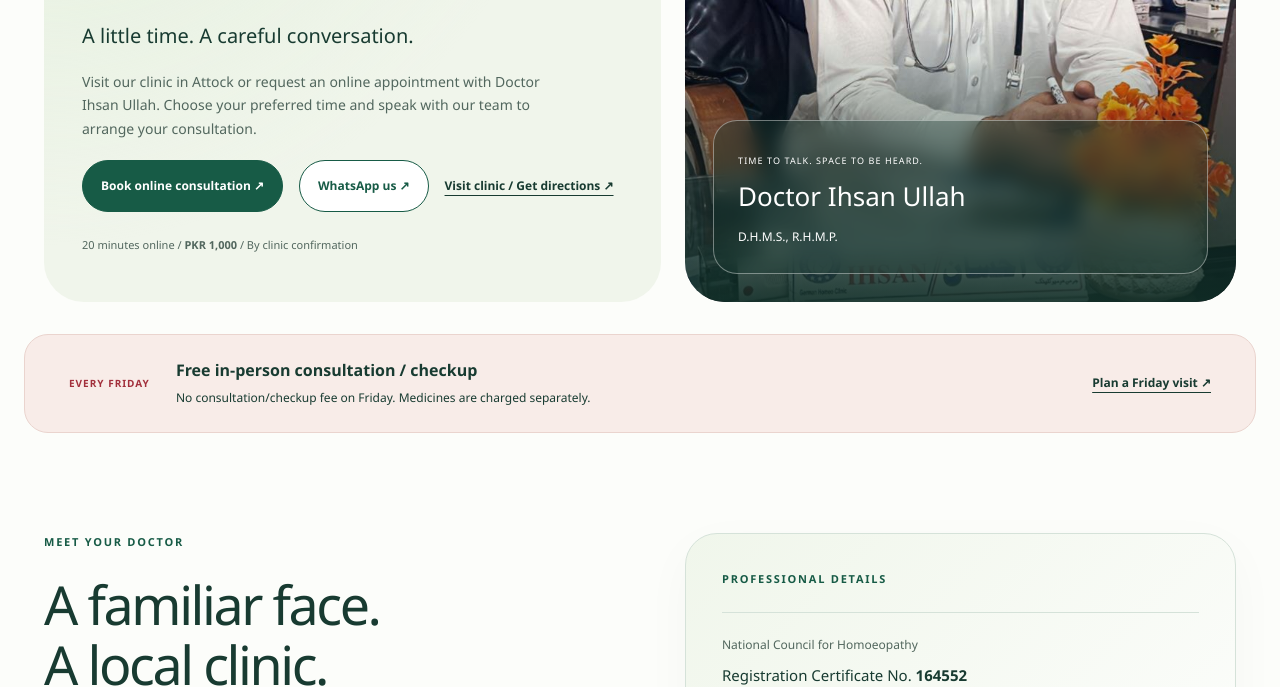
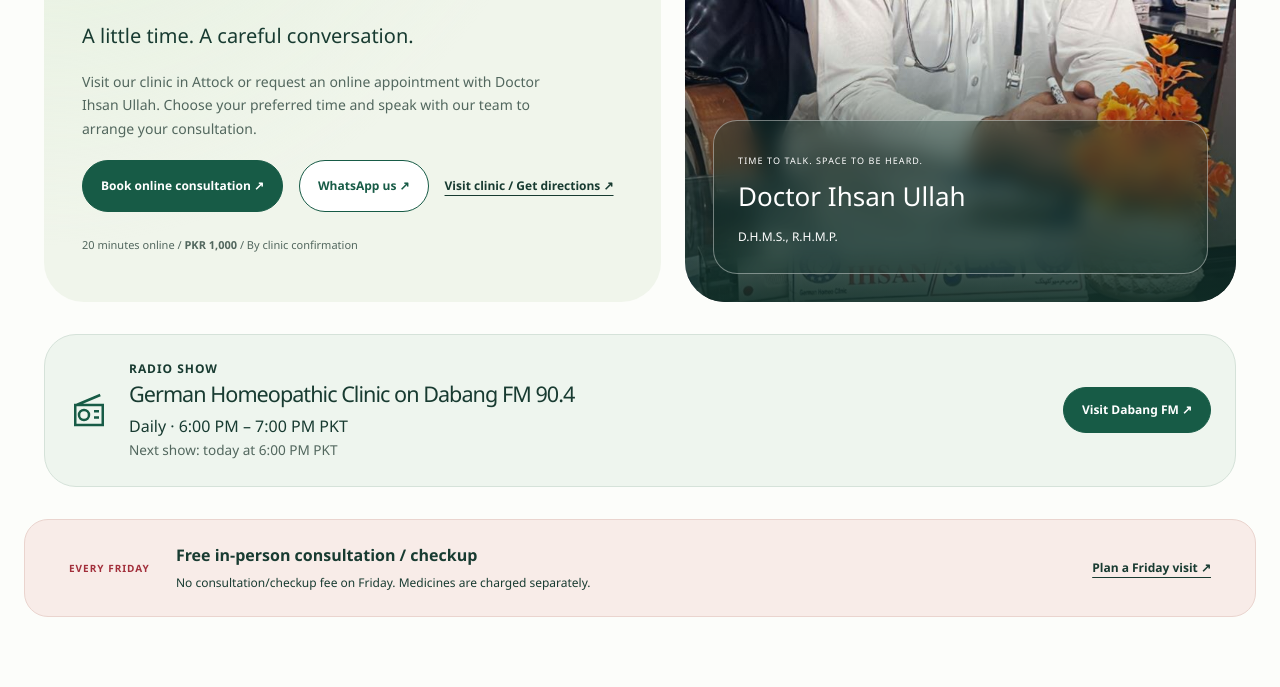
Before and after one commit to hasansaeed1202-stack/paperclip-test, a website: page index.html in a window 1280 px wide. Shown: the part 548-1235 px from the top of the page. Drawn offline with Linux system fonts and the light colour scheme.

Commit message:
Add Pakistan-time Dabang FM radio show card
Co-Authored-By: Paperclip <noreply@paperclip.ing>

```diff
--- a/index.html
+++ b/index.html
@@ -77,6 +77,7 @@
     <link rel="stylesheet" href="styles.css" />
     <script src="clinic-config.js" defer></script>
     <script src="script.js" defer></script>
+    <script src="radio.js" defer></script>
     <noscript
       ><style>
         .menu-toggle {
@@ -182,6 +183,20 @@
             </figcaption>
           </figure>
         </div>
+      </section>
+      <section class="wrap radio-show" id="radio-show" aria-labelledby="radio-title">
+        <svg class="radio-icon" viewBox="0 0 32 32" width="40" height="40" fill="none" stroke="currentColor" stroke-width="2" aria-hidden="true">
+          <path d="M6 12 25 4M5 12h22v16H5z" />
+          <circle cx="12" cy="20" r="4" />
+          <path d="M20 17h4m-4 5h4" />
+        </svg>
+        <div class="radio-copy">
+          <p class="radio-status" data-radio-status role="status">Radio Show</p>
+          <h2 id="radio-title">German Homeopathic Clinic on Dabang FM 90.4</h2>
+          <p>Daily · 6:00 PM – 7:00 PM PKT</p>
+          <p class="radio-next" data-radio-next>Listen on Dabang FM’s official website.</p>
+        </div>
+        <a class="button small" data-radio-link href="https://www.dabangfm.com/" target="_blank" rel="noopener noreferrer">Visit Dabang FM ↗</a>
       </section>
       <div class="friday-ribbon">
         <div class="wrap">
--- /dev/null
+++ b/radio.js
@@ -0,0 +1,25 @@
+"use strict";
+(() => {
+  const card = document.querySelector("#radio-show");
+  if (!card) return;
+  const clock = new Intl.DateTimeFormat("en-GB", {
+    timeZone: "Asia/Karachi", hour: "2-digit", hourCycle: "h23",
+  });
+  const status = card.querySelector("[data-radio-status]");
+  const next = card.querySelector("[data-radio-next]");
+  const link = card.querySelector("[data-radio-link]");
+  function update() {
+    const hour = Number(clock.format(new Date()));
+    const live = hour === 18;
+    card.classList.toggle("is-live", live);
+    status.textContent = live ? "LIVE NOW" : "Radio Show";
+    next.textContent = live
+      ? "On air until 7:00 PM PKT · Listen on Dabang FM’s website."
+      : `Next show: ${hour < 18 ? "today" : "tomorrow"} at 6:00 PM PKT`;
+    link.textContent = live ? "Listen Live ↗" : "Visit Dabang FM ↗";
+  }
+  update();
+  setInterval(update, 1000);
+  document.addEventListener("visibilitychange", update);
+  window.addEventListener("pageshow", update);
+})();
--- a/styles.css
+++ b/styles.css
@@ -8,6 +8,29 @@
   --red: #a22f3b;
   --line: #d5e2d9;
   --radius: 32px;
+}
+.wrap.radio-show {
+  display: flex;
+  align-items: center;
+  gap: 20px;
+  padding: 24px;
+  margin-bottom: 32px;
+  border: 1px solid var(--line);
+  border-radius: var(--radius);
+  background: var(--pale);
+}
+.radio-icon { flex-shrink: 0; color: var(--green); }
+.radio-copy { flex: 1; min-width: 0; }
+.radio-show h2 { font-size: clamp(1.05rem, 2vw, 1.35rem); line-height: 1.4; margin: 0 0 4px; }
+.radio-show p { margin: 0; }
+.radio-show .radio-status { font-size: .75rem; font-weight: 700; letter-spacing: .08em; text-transform: uppercase; }
+.radio-next { font-size: .85rem; color: var(--muted); }
+.radio-show.is-live { border-color: var(--red); }
+.radio-show.is-live .radio-status { color: var(--red); }
+@media (max-width: 600px) {
+  .wrap.radio-show { flex-wrap: wrap; gap: 12px; padding: 20px; }
+  .radio-show .radio-copy { flex-basis: calc(100% - 52px); }
+  .radio-show .button { margin-left: 52px; }
 }
 * {
   box-sizing: border-box;
```
Also changed, not shown: tests/radio.cjs (added, +42 -0 lines).
